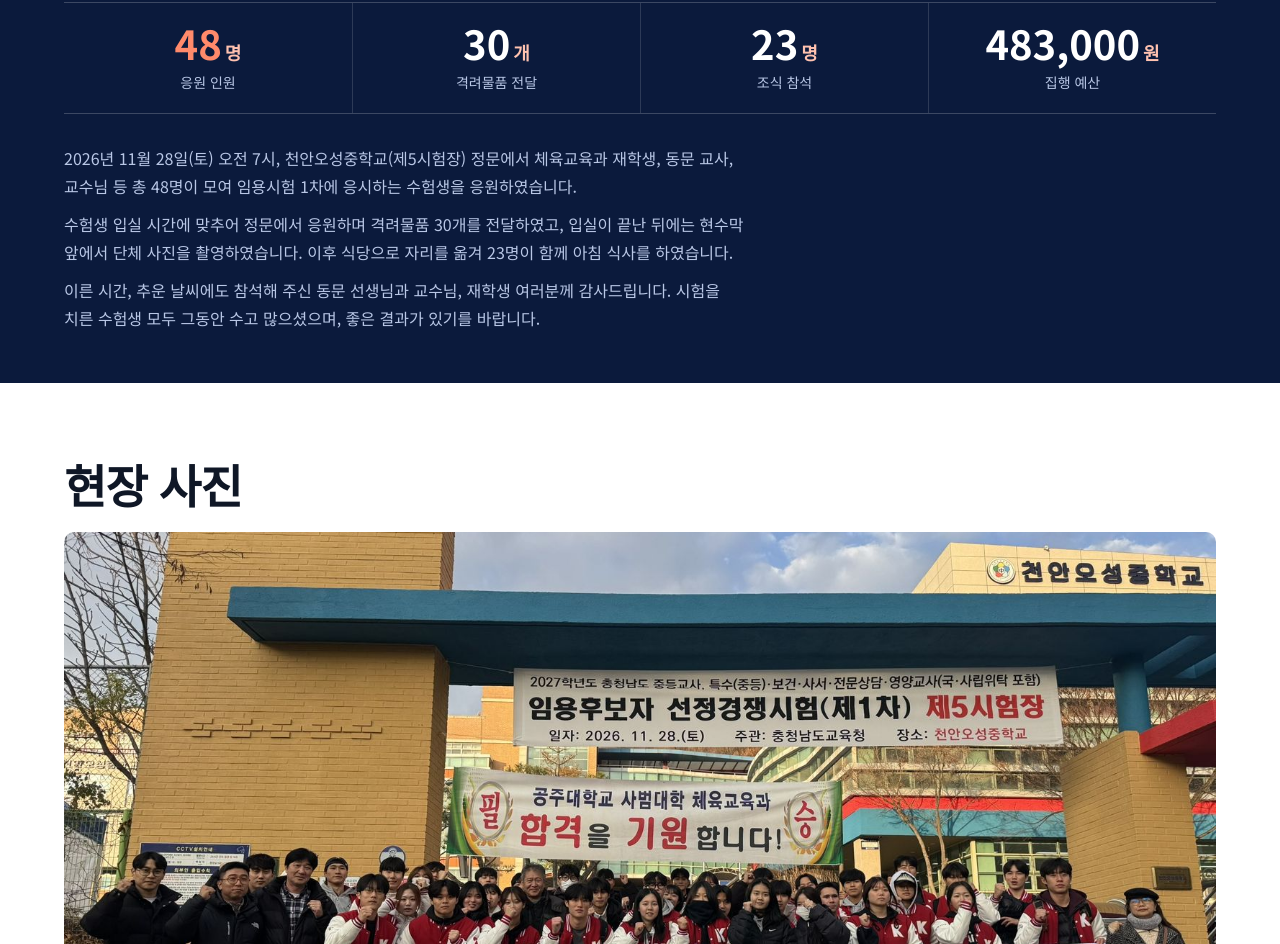
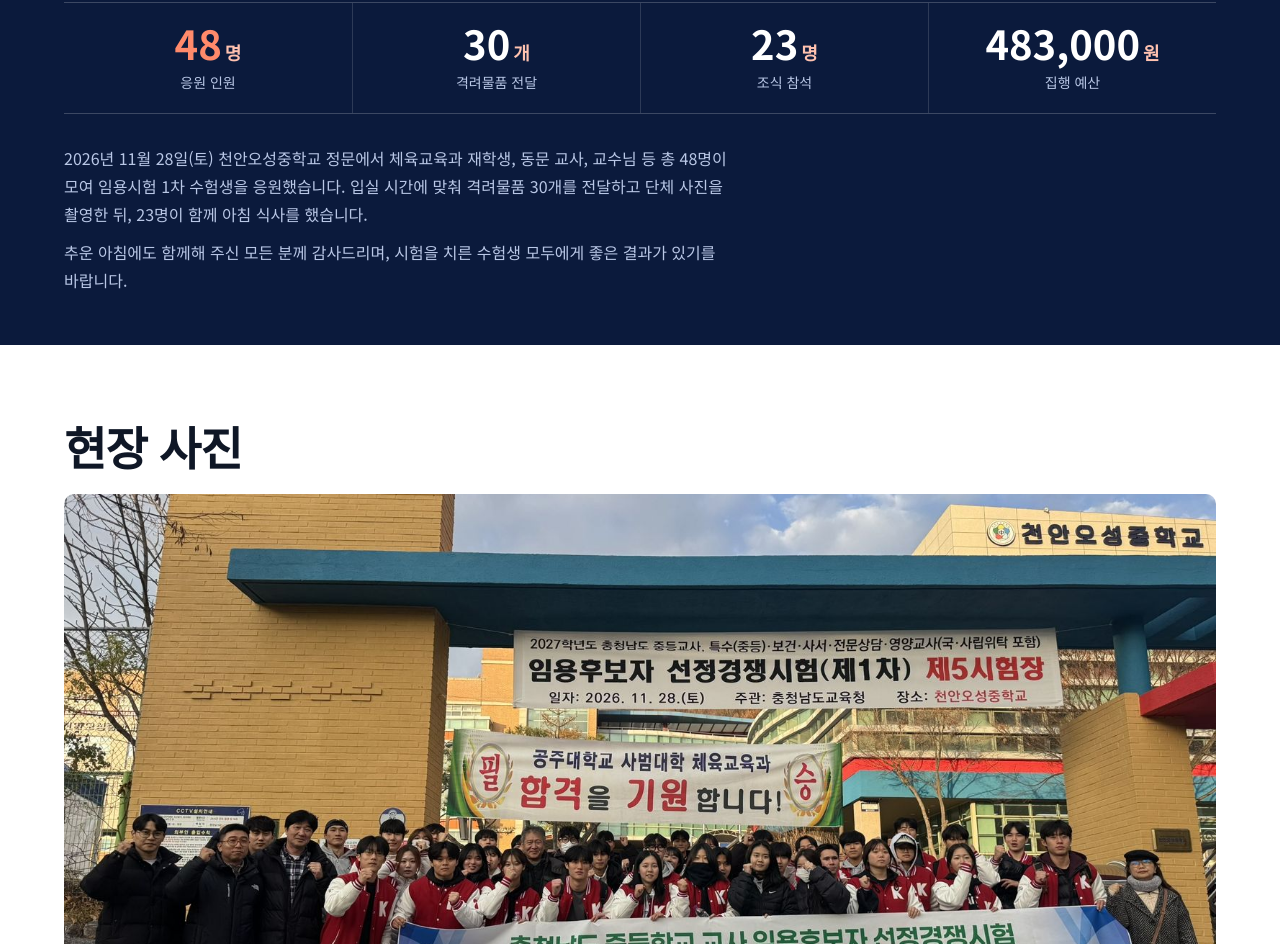
Before and after one commit to joyeonguk/knu-cheer-2026, a plain HTML site: page index.html in a window 1280 px wide. Shown: the part 1215-2159 px from the top of the page. Drawn offline with Linux system fonts and the light colour scheme.

Commit message:
행사 총평 문장 간결하게 정리
Co-Authored-By: Claude Opus 5.5 <noreply@anthropic.com>
Claude-Session: https://claude.ai/code/session_017kM4rx3RUUPgNneWQvuL4F

```diff
--- a/index.html
+++ b/index.html
@@ -455,9 +455,8 @@ h3{font-size:16px}
     <div><b>23<small>명</small></b><span>조식 참석</span></div>
     <div><b>483,000<small>원</small></b><span>집행 예산</span></div>
   </div>
-  <p>2026년 11월 28일(토) 오전 7시, 천안오성중학교(제5시험장) 정문에서 체육교육과 재학생, 동문 교사, 교수님 등 총 48명이 모여 임용시험 1차에 응시하는 수험생을 응원하였습니다.</p>
-  <p>수험생 입실 시간에 맞추어 정문에서 응원하며 격려물품 30개를 전달하였고, 입실이 끝난 뒤에는 현수막 앞에서 단체 사진을 촬영하였습니다. 이후 식당으로 자리를 옮겨 23명이 함께 아침 식사를 하였습니다.</p>
-  <p>이른 시간, 추운 날씨에도 참석해 주신 동문 선생님과 교수님, 재학생 여러분께 감사드립니다. 시험을 치른 수험생 모두 그동안 수고 많으셨으며, 좋은 결과가 있기를 바랍니다.</p>
+  <p>2026년 11월 28일(토) 천안오성중학교 정문에서 체육교육과 재학생, 동문 교사, 교수님 등 총 48명이 모여 임용시험 1차 수험생을 응원했습니다. 입실 시간에 맞춰 격려물품 30개를 전달하고 단체 사진을 촬영한 뒤, 23명이 함께 아침 식사를 했습니다.</p>
+  <p>추운 아침에도 함께해 주신 모든 분께 감사드리며, 시험을 치른 수험생 모두에게 좋은 결과가 있기를 바랍니다.</p>
 </div></section>
 <section class="band"><div class="wrap">
   <h2>현장 사진</h2>
```
